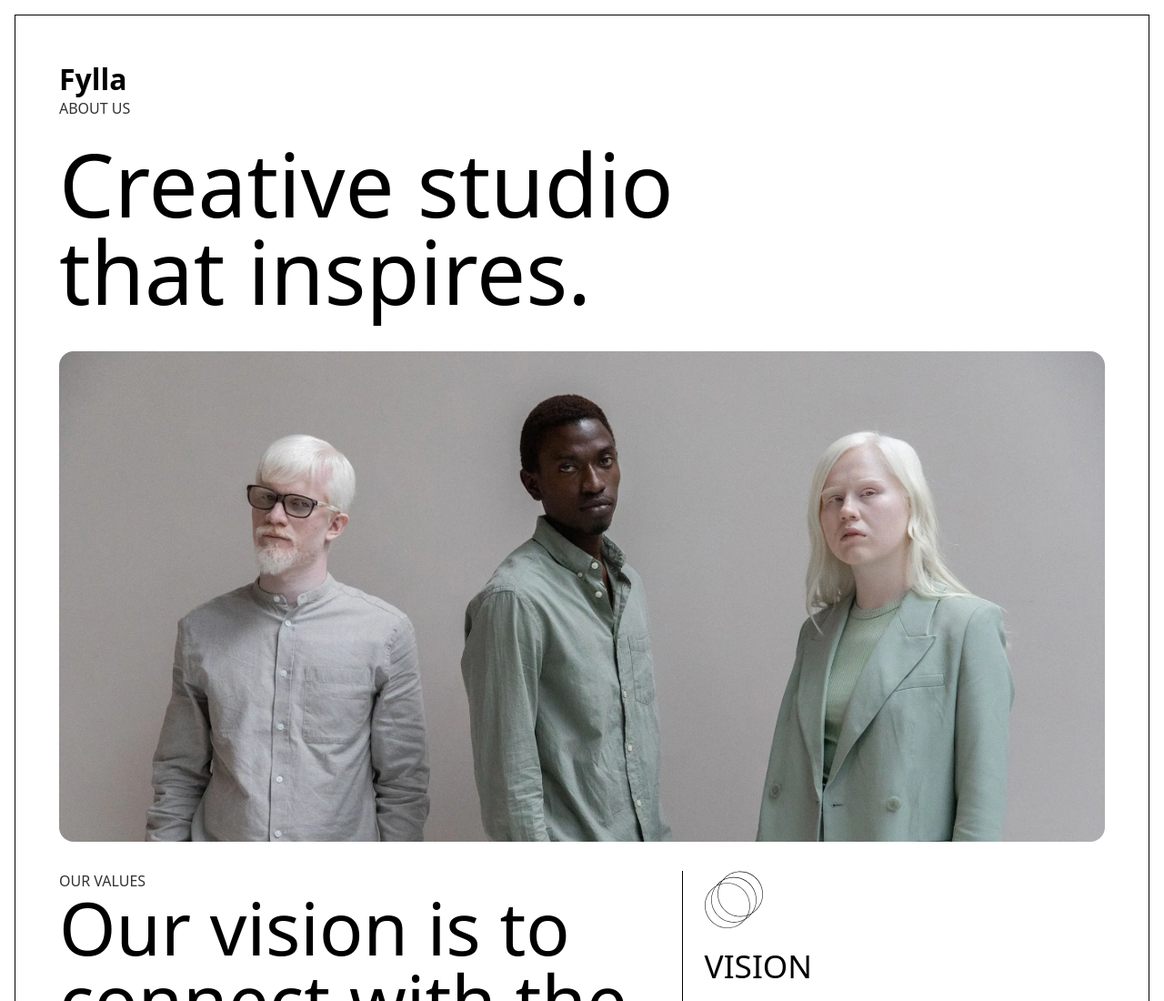
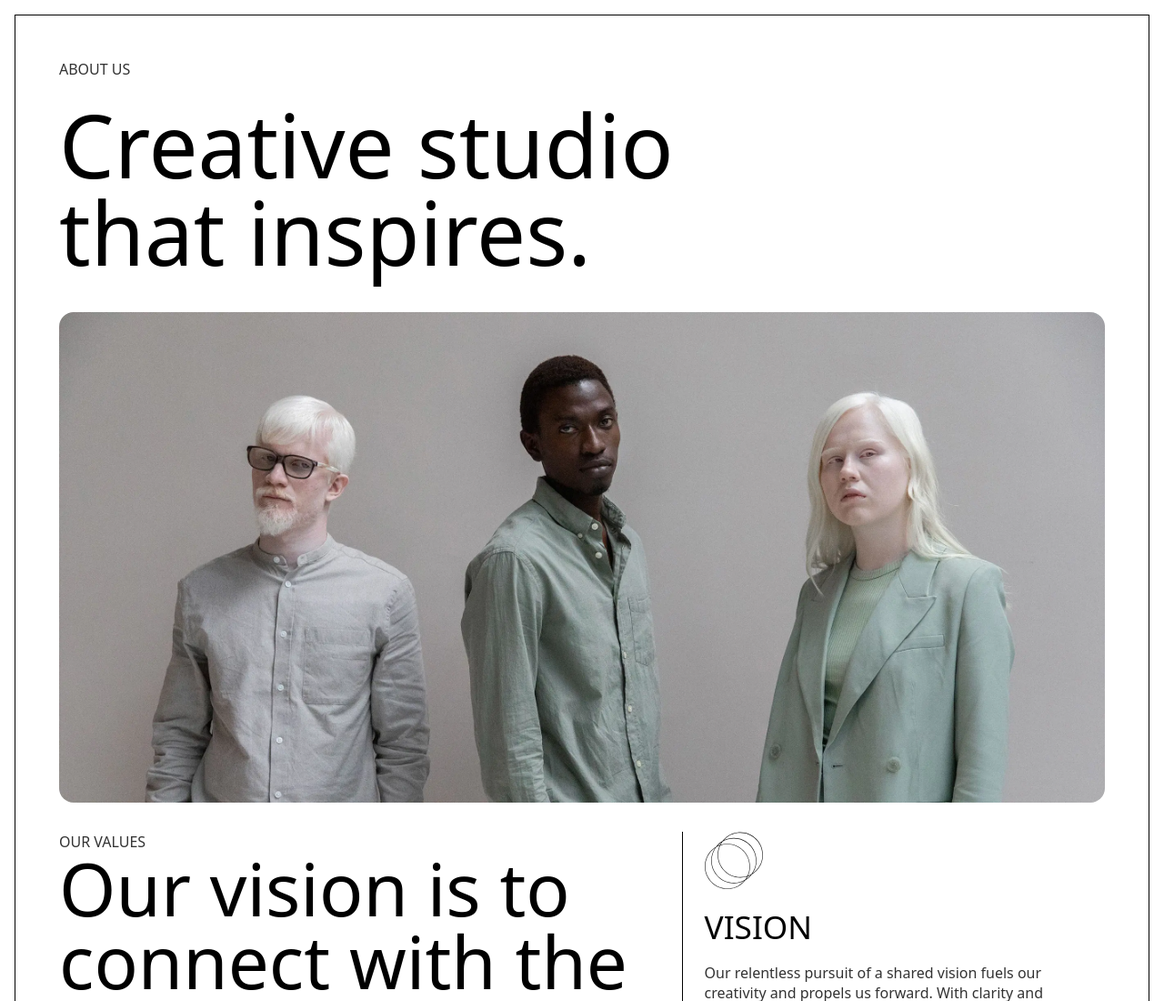
Before and after one commit to aimgodheretest/Creative-Agency, a plain HTML site: page index.html in a window 1280 px wide. Shown: the top 1100 px of the page at 91% size. Drawn offline with Linux system fonts and the light colour scheme.

Commit message:
removed header

```diff
--- a/index.html
+++ b/index.html
@@ -8,9 +8,6 @@
   </head>
   <body>
     <main>
-      <header>
-        <h1>Fylla</h1>
-      </header>
       <section class="section-1">
         <p>ABOUT US</p>
         <h1>
```
